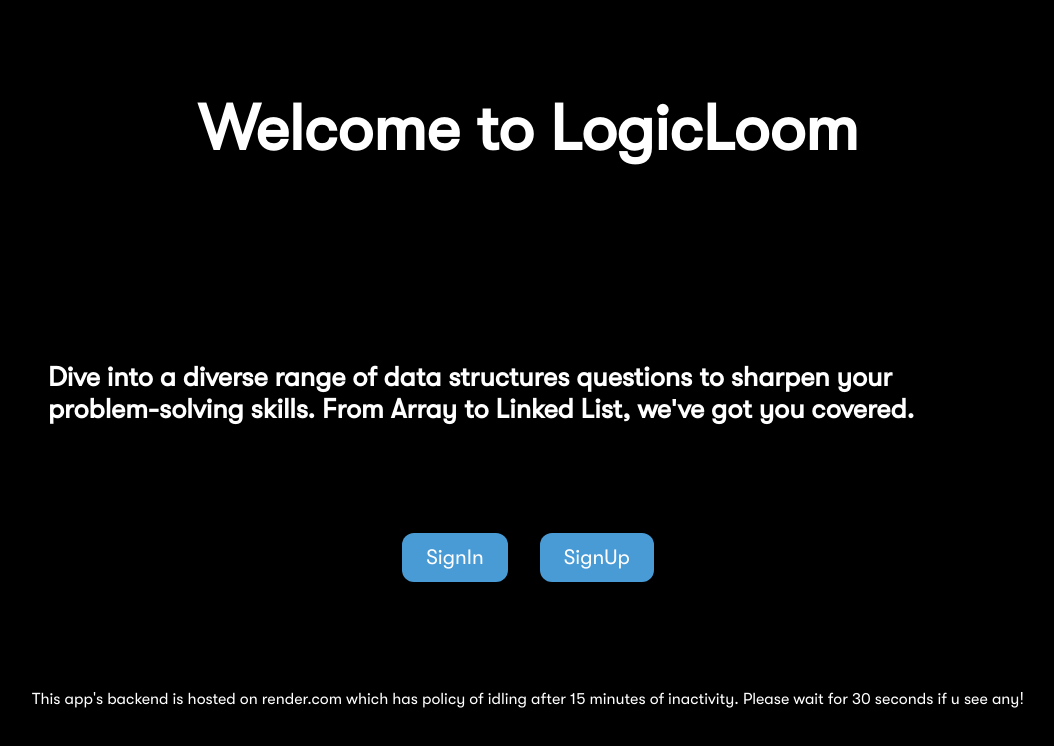
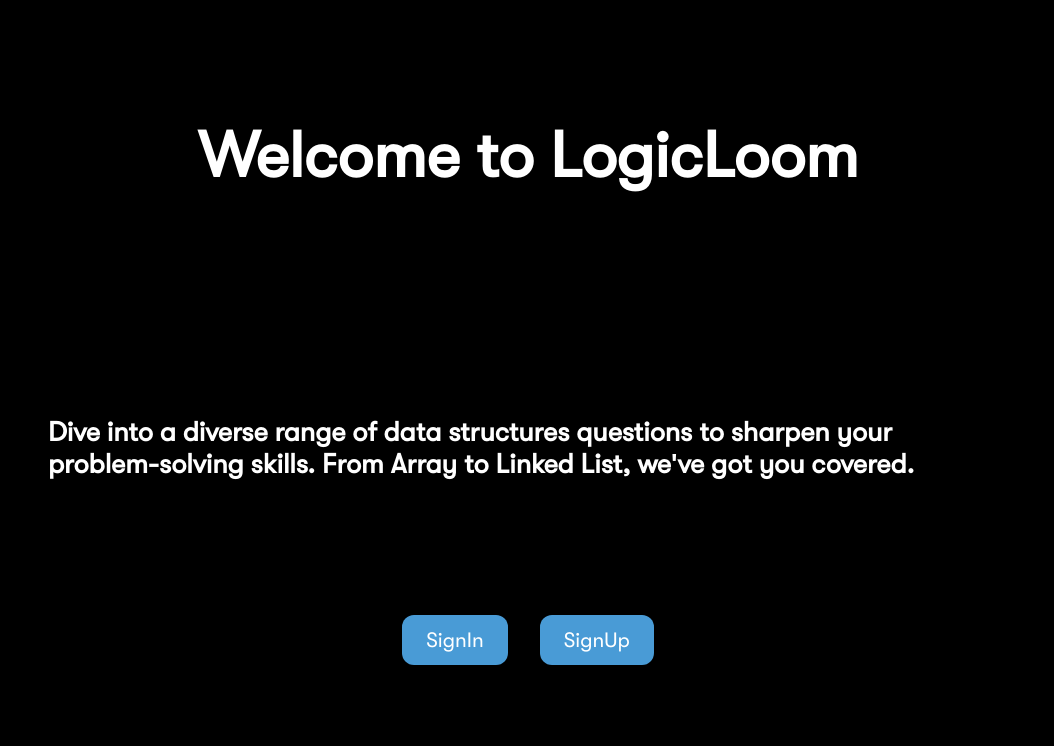
Before and after one commit to monis07/logicloom, a React (Vite) app in the folder client/: page / in a window 1280 px wide. Shown: the top 746 px of the page, without its empty margins (112-1166 px from the left). Built offline with nearby package versions, Linux system fonts and the light colour scheme; some icons are missing.

Commit message:
text correction

```diff
--- a/client/src/components/Authentication/Authentication.tsx
+++ b/client/src/components/Authentication/Authentication.tsx
@@ -28,7 +28,7 @@
             <button onClick={handleSignin}>SignIn</button>
             <button onClick={handleSignup}>SignUp</button>
             </div>
-            <p>This app's backend is hosted on render.com which has policy of idling after 15 minutes of inactivity. Please wait for 30 seconds if u see any!</p>
+            {/* <p>This app's backend is hosted on render.com which has policy of idling after 15 minutes of inactivity. Please wait for 30 seconds if u see any!</p> */}
         </div>
         </>
     )
```
